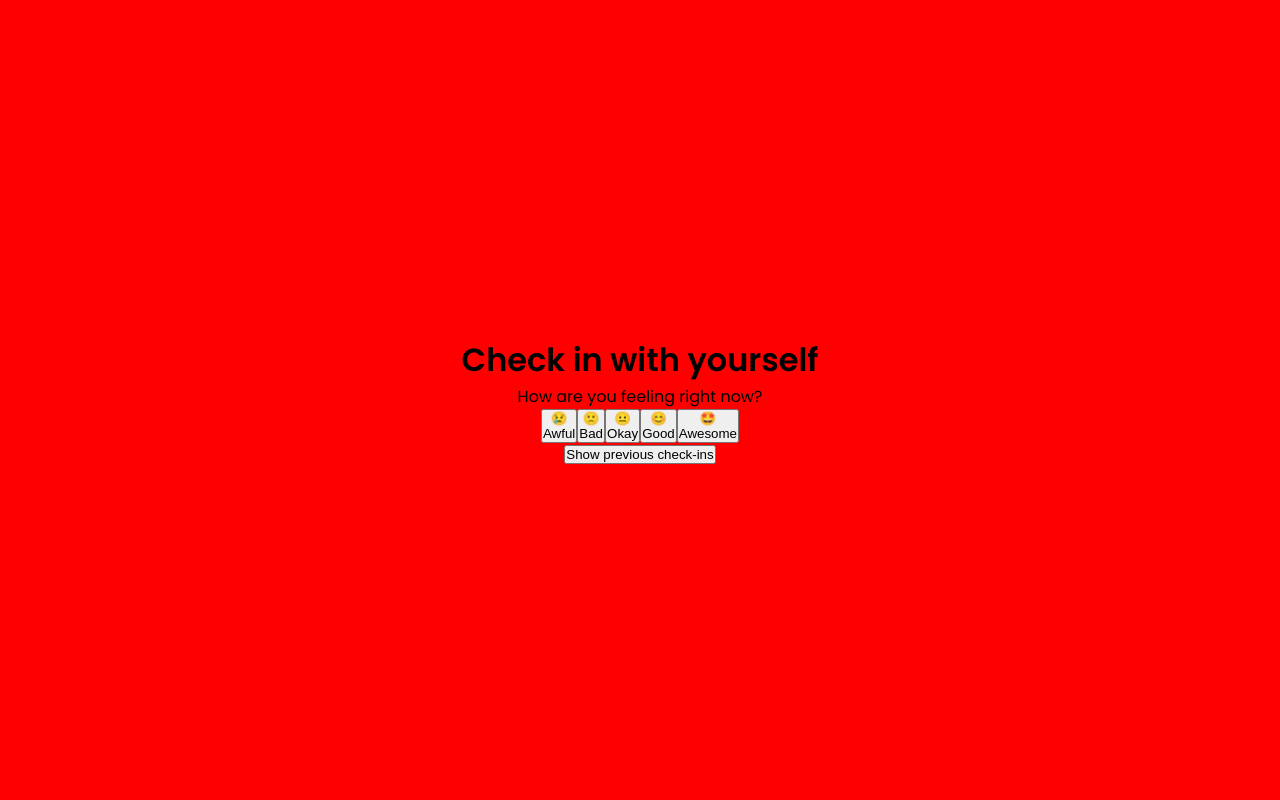
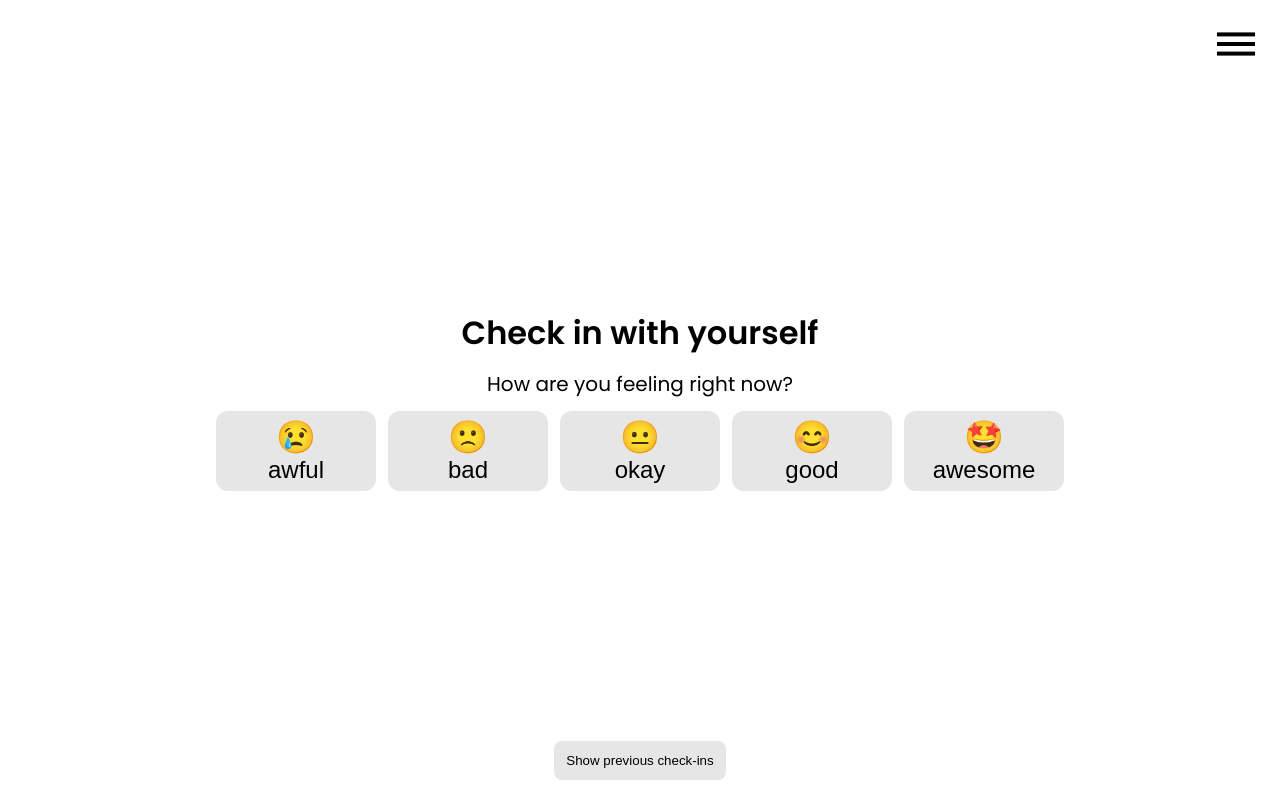
Before and after one commit to bence-toth/social-hackers-academy-cypress, a React (Create React App) app: page / in a window 1280 px wide. Built offline with nearby package versions, Linux system fonts and the light colour scheme.

Commit message:
Implemented basic app functionality

```diff
--- a/src/App.css
+++ b/src/App.css
@@ -7,20 +7,52 @@
 .checkIn {
   width: 100%;
   height: 80%;
-  background-color: red;
   display: flex;
   flex-direction: column;
   align-items: center;
   justify-content: center;
   transition: height 0.2s;
+  position: relative;
+}
+
+.howAreYouFeeling {
+  font-size: 20px;
+  margin: 12px 0;
+}
+
+.checkInButton {
+  width: 160px;
+  height: 80px;
+  font-size: 24px;
+  margin: 0 6px;
+  border: 0;
+  border-radius: 12px;
+  cursor: pointer;
+  background-color: hsl(0, 0%, 90%);
+}
+
+.checkInButton .emoji {
+  font-size: 32px;
+}
+
+.toggleCheckIns {
+  position: absolute;
+  bottom: 20px;
+  padding: 12px;
+  cursor: pointer;
+  border-radius: 8px;
+  border: 0;
+  background-color: hsl(0, 0%, 90%);
 }
 
 .checkIns {
   width: 100%;
-  height: 20%;
-  background-color: blue;
+  background-color: hsl(0, 0%, 95%);
   overflow-y: auto;
-  transition: height 0.2s;
+  transition: height 0.2s, padding 0.2s;
+  display: flex;
+  align-items: center;
+  flex-direction: column;
 }
 
 .app[data-check-ins-open="false"] .checkIn {
@@ -29,12 +61,151 @@
 
 .app[data-check-ins-open="false"] .checkIns {
   height: 0%;
+  padding: 0;
 }
 
 .app[data-check-ins-open="true"] .checkIn {
-  height: 240px;
+  height: 380px;
 }
 
 .app[data-check-ins-open="true"] .checkIns {
-  height: calc(100% - 240px);
+  height: calc(100% - 380px);
+  padding: 20px 0;
 }
+
+.averageMoodIndicator {
+  margin-bottom: 20px;
+}
+
+.checkInsList {
+  list-style-type: none;
+}
+
+.checkInItem {
+  margin-bottom: 8px;
+}
+
+.checkInItem .date {
+  margin-right: 12px;
+}
+
+.settings {
+  position: fixed;
+  right: 0;
+  top: 0;
+  height: 100%;
+  width: 400px;
+  transform: translateX(100%);
+  transition: transform 0.2s;
+  background-color: white;
+  z-index: 2;
+  padding: 20px;
+}
+
+.settings h2 {
+  margin-bottom: 20px;
+}
+
+.settings[data-open="true"] {
+  transform: translateX(0);
+}
+
+.settingsOverlay {
+  position: fixed;
+  width: 100%;
+  height: 100%;
+  background-color: hsla(0, 0%, 0%, 50%);
+  transition: opacity 0.2s;
+  opacity: 1;
+  z-index: 1;
+}
+
+.settingsOverlay[data-visible="false"] {
+  opacity: 0;
+  pointer-events: none;
+}
+
+.toggleButton {
+  display: flex;
+  align-items: center;
+  padding: 12px 12px 12px 0;
+  border: 0;
+  background-color: transparent;
+  cursor: pointer;
+}
+
+.toggleButton .toggle {
+  width: 48px;
+  height: 24px;
+  background-color: black;
+  border-radius: 24px;
+  padding: 2px;
+  position: relative;
+}
+
+.toggleButton .toggle > div {
+  width: 20px;
+  height: 20px;
+  background-color: white;
+  border-radius: 50%;
+  position: absolute;
+  left: 2px;
+  transition: left 0.1s;
+}
+
+.toggleButton[data-on="true"] .toggle > div {
+  left: calc(100% - 22px);
+}
+
+.toggleButton .label {
+  margin-left: 12px;
+}
+
+.hamburgerMenu {
+  position: fixed;
+  top: 20px;
+  right: 20px;
+  width: 48px;
+  height: 48px;
+  z-index: 3;
+  display: flex;
+  align-items: center;
+  justify-content: center;
+  border: 0;
+  background-color: transparent;
+  cursor: pointer;
+}
+
+.hamburgerMenu > div {
+  position: absolute;
+  width: 80%;
+  height: 10%;
+  background-color: black;
+  transition: transform 0.2s, opacity 0.2s;
+}
+
+.hamburgerMenu > div:nth-child(1) {
+  transform: translateY(-200%) rotate(0);
+}
+
+.hamburgerMenu > div:nth-child(2) {
+  opacity: 1;
+  transform: rotate(0);
+}
+
+.hamburgerMenu > div:nth-child(3) {
+  transform: translateY(200%) rotate(0);
+}
+
+.hamburgerMenu[data-settings-open="true"] > div:nth-child(1) {
+  transform: translateY(0) rotate(135deg);
+}
+
+.hamburgerMenu[data-settings-open="true"] > div:nth-child(2) {
+  transform: rotate(180deg);
+  opacity: 0;
+}
+
+.hamburgerMenu[data-settings-open="true"] > div:nth-child(3) {
+  transform: translateY(0) rotate(405deg);
+}
--- a/src/App.js
+++ b/src/App.js
@@ -1,5 +1,36 @@
 import { useState } from "react";
 import "./App.css";
+
+const getCheckInValueText = (value) => {
+  switch (value) {
+    case 1:
+      return "awful";
+    case 2:
+      return "bad";
+    case 3:
+      return "okay";
+    case 4:
+      return "good";
+    case 5:
+      return "awesome";
+    default:
+      return "";
+  }
+};
+
+const getAverageMoodDuringPastWeek = ({ checkIns, averageAfter }) => {
+  const aWeekAgo = averageAfter - 7 * 24 * 60 * 60 * 1000;
+  const checkInsDuringPastWeek = checkIns
+    .filter(({ time }) => time >= aWeekAgo)
+    .map(({ value }) => value);
+  console.log(checkInsDuringPastWeek);
+  const averageCheckInDuringPastWeek =
+    checkInsDuringPastWeek.reduce(
+      (accumulator, current) => accumulator + current,
+      0
+    ) / checkInsDuringPastWeek.length;
+  return Math.round(averageCheckInDuringPastWeek);
+};
 
 const App = () => {
   const [areCheckInsVisible, setAreCheckInsVisible] = useState(false);
@@ -18,49 +49,102 @@ const App = () => {
     ]);
   };
 
+  const [isSettingsOpen, setIsSettingsOpen] = useState(false);
+  const onToggleSettings = () => {
+    setIsSettingsOpen(!isSettingsOpen);
+  };
+
+  const [isDarkModeOn, setIsDarkModeOn] = useState(false);
+  const onToggleDarkMode = () => {
+    setIsDarkModeOn(!isDarkModeOn);
+  };
+
   return (
-    <div className="app" data-check-ins-open={areCheckInsVisible}>
+    <div
+      className="app"
+      data-check-ins-open={areCheckInsVisible}
+      data-dark-mode={isDarkModeOn}
+    >
       <div className="checkIn">
         <h1>Check in with yourself</h1>
-        <p>How are you feeling right now?</p>
+        <p className="howAreYouFeeling">How are you feeling right now?</p>
         <div>
-          <button onClick={() => addCheckIn(1)}>
-            <div>😢</div>
-            <div>Awful</div>
+          <button className="checkInButton" onClick={() => addCheckIn(1)}>
+            <div className="emoji">😢</div>
+            <div>{getCheckInValueText(1)}</div>
           </button>
-          <button onClick={() => addCheckIn(2)}>
-            <div>🙁</div>
-            <div>Bad</div>
+          <button className="checkInButton" onClick={() => addCheckIn(2)}>
+            <div className="emoji">🙁</div>
+            <div>{getCheckInValueText(2)}</div>
           </button>
-          <button onClick={() => addCheckIn(3)}>
-            <div>😐</div>
-            <div>Okay</div>
+          <button className="checkInButton" onClick={() => addCheckIn(3)}>
+            <div className="emoji">😐</div>
+            <div>{getCheckInValueText(3)}</div>
           </button>
-          <button onClick={() => addCheckIn(4)}>
-            <div>😊</div>
-            <div>Good</div>
+          <button className="checkInButton" onClick={() => addCheckIn(4)}>
+            <div className="emoji">😊</div>
+            <div>{getCheckInValueText(4)}</div>
           </button>
-          <button onClick={() => addCheckIn(5)}>
-            <div>🤩</div>
-            <div>Awesome</div>
+          <button className="checkInButton" onClick={() => addCheckIn(5)}>
+            <div className="emoji">🤩</div>
+            <div>{getCheckInValueText(5)}</div>
           </button>
         </div>
         <button className="toggleCheckIns" onClick={onToggleCheckIns}>
-          Show previous check-ins
+          {areCheckInsVisible
+            ? "Hide previous check-ins"
+            : "Show previous check-ins"}
         </button>
       </div>
       <div className="checkIns">
         {checkIns.length === 0 && <p>You have no check-ins yet.</p>}
         {checkIns.length > 0 && (
-          <ul>
-            {checkIns.map(({ time, value }) => (
-              <div key={time}>
-                <span>{time}</span>
-                <span>{value}</span>
-              </div>
-            ))}
-          </ul>
+          <>
+            <p className="averageMoodIndicator">
+              Your average mood during the past week was{" "}
+              {getCheckInValueText(
+                getAverageMoodDuringPastWeek({
+                  checkIns,
+                  averageAfter: Date.now(),
+                })
+              )}
+              .
+            </p>
+            <ul className="checkInsList">
+              {checkIns.map(({ time, value }) => (
+                <div key={time} className="checkInItem">
+                  <span className="date">
+                    {new Date(time).toLocaleDateString("en-gb")}
+                  </span>
+                  <span className="mood">{getCheckInValueText(value)}</span>
+                </div>
+              ))}
+            </ul>
+          </>
         )}
+      </div>
+      <button
+        className="hamburgerMenu"
+        data-settings-open={isSettingsOpen}
+        onClick={onToggleSettings}
+      >
+        <div></div>
+        <div></div>
+        <div></div>
+      </button>
+      <div className="settingsOverlay" data-visible={isSettingsOpen}></div>
+      <div className="settings" data-open={isSettingsOpen}>
+        <h2>Settings</h2>
+        <button
+          className="toggleButton"
+          data-on={isDarkModeOn}
+          onClick={onToggleDarkMode}
+        >
+          <div className="toggle">
+            <div />
+          </div>
+          <div className="label">Dark mode</div>
+        </button>
       </div>
     </div>
   );
```
